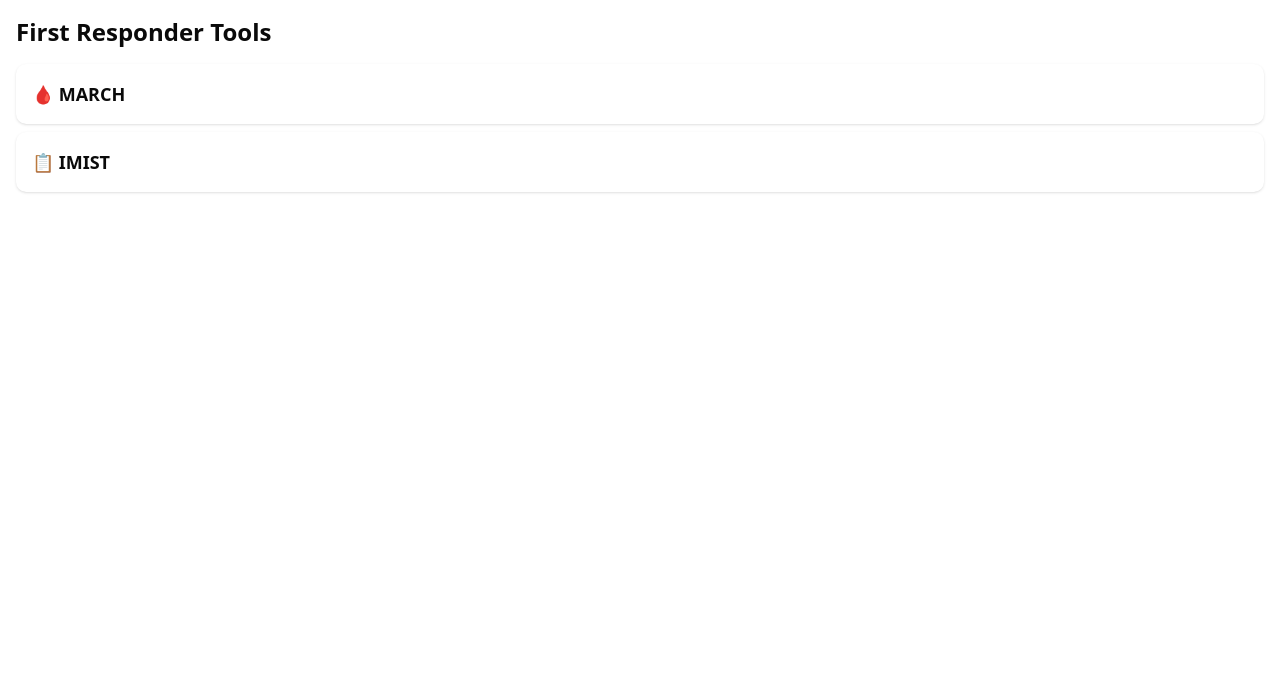
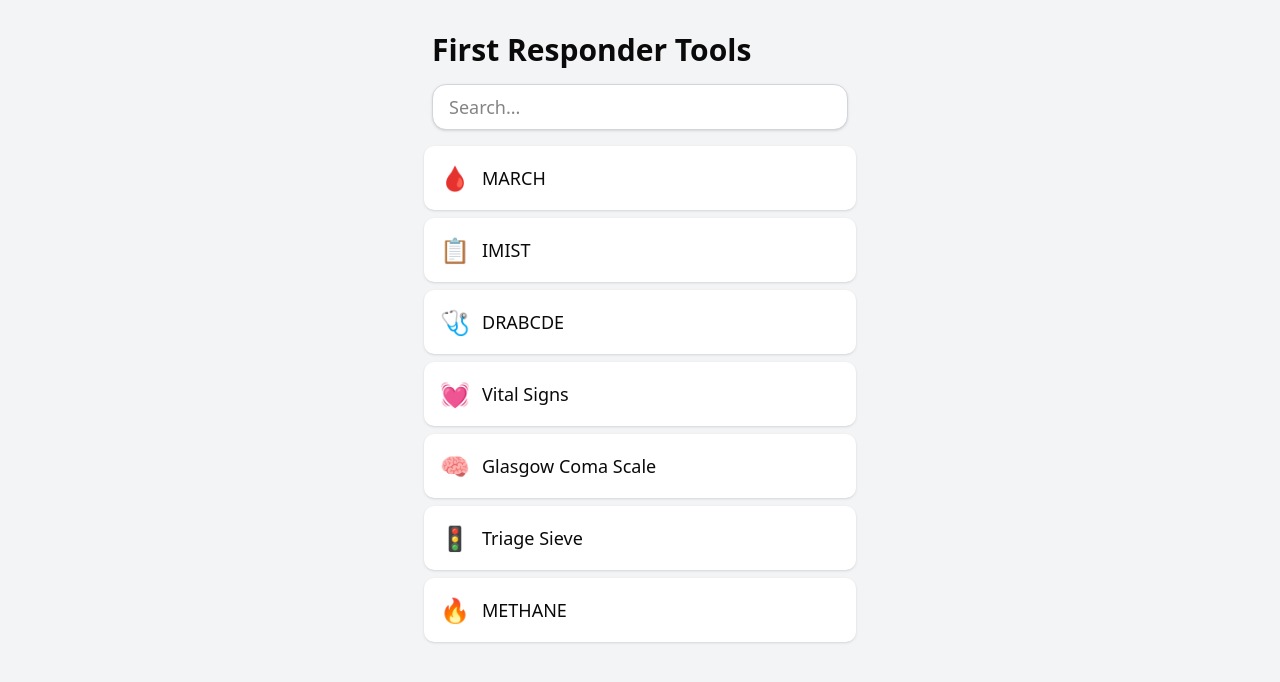
Before and after one commit to kylewtho/responder-cheatsheet, a Next.js app: page / in a window 1280 px wide. Shown: the top 682 px of the page. Built offline with nearby package versions, Linux system fonts and the light colour scheme.

Commit message:
Edited front page UI

```diff
--- a/src/app/page.tsx
+++ b/src/app/page.tsx
@@ -1,12 +1,51 @@
+"use client";
+
 import { Card } from '@/components/Card';
+import { useState } from 'react';
+
+const cards = [
+  { key: 'march', emoji: '🩸', title: 'MARCH' },
+  { key: 'imist', emoji: '📋', title: 'IMIST' },
+  { key: 'drabcde', emoji: '🩺', title: 'DRABCDE' },
+  { key: 'vitals', emoji: '💓', title: 'Vital Signs' },
+  { key: 'gcs', emoji: '🧠', title: 'Glasgow Coma Scale' },
+  { key: 'triage', emoji: '🚦', title: 'Triage Sieve' },
+  { key: 'methane', emoji: '🔥', title: 'METHANE' },
+];
 
 export default function Home() {
+  const [search, setSearch] = useState('');
+  const filtered = cards.filter(card =>
+    card.title.toLowerCase().includes(search.toLowerCase())
+  );
+
   return (
-    <main className="p-4 space-y-4">
-      <h1 className="text-2xl font-bold">First Responder Tools</h1>
-      <div className="space-y-2">
-        <Card><h2 className="text-lg font-semibold">🩸 MARCH</h2></Card>
-        <Card><h2 className="text-lg font-semibold">📋 IMIST</h2></Card>
+    <main className="bg-gray-100 min-h-screen pb-8">
+      <div className="max-w-md mx-auto pt-8">
+        <h1 className="text-3xl font-bold mb-4 px-4">First Responder Tools</h1>
+        <div className="px-4 mb-4">
+          <input
+            type="text"
+            placeholder="Search..."
+            value={search}
+            onChange={e => setSearch(e.target.value)}
+            className="w-full rounded-xl border border-gray-300 px-4 py-2 bg-white focus:outline-none focus:ring-2 focus:ring-blue-400 text-lg shadow"
+          />
+        </div>
+        <div className="space-y-2 px-2">
+          {filtered.map(card => (
+            <button
+              key={card.key}
+              className="w-full text-left focus:outline-none"
+              // onClick={() => ...} // 詳情頁未實作
+            >
+              <Card>
+                <span className="text-2xl mr-3 align-middle">{card.emoji}</span>
+                <span className="text-lg font-medium align-middle">{card.title}</span>
+              </Card>
+            </button>
+          ))}
+        </div>
       </div>
     </main>
   );
```
